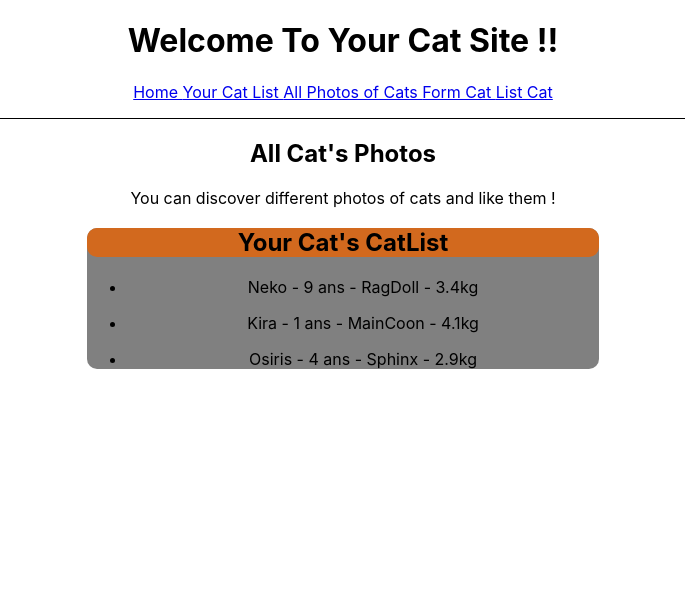
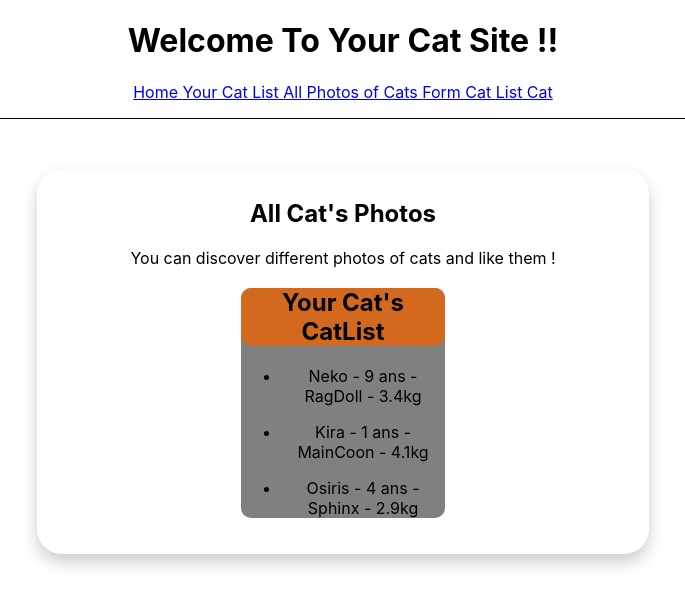
Before and after one commit to JulienHanon/Cours-React, a React (Create React App) app in the folder cat-app/: page /CatsPhoto in a window 1280 px wide. Shown: the top 606 px of the page, without its empty margins (297-982 px from the left). Built offline with nearby package versions, Linux system fonts and the light colour scheme.

Commit message:
affichage photo + requete pour recuperer toute les races

```diff
--- a/cat-app/src/App.js
+++ b/cat-app/src/App.js
@@ -1,12 +1,15 @@
 import {Link, Outlet } from "react-router-dom";
-
 import './App.css';
+import Home from "./routes/Home";
+import Card from "./UI/Card";
 
 
 function App() {
   return (
     <div className="App">
       <h1>Welcome To Your Cat Site !!</h1>
+
+
       <nav
          style={{
           borderBottom: "solid 1px",
--- /dev/null
+++ b/cat-app/src/UI/Card.css
@@ -0,0 +1,18 @@
+.card {
+
+    box-shadow: 0 8px 16px 0 rgba(0,0,0,0.2);
+    transition: 0.3s;
+    justify-content: center;
+    align-items: center;
+    width:40%;
+    padding:10px 50px 20px;
+    border-radius: 25px;
+    margin-left: auto;
+    margin-right :auto;
+    margin-top: 50px;
+
+  }
+
+  .container {
+    padding: 2px 16px;
+  }
--- /dev/null
+++ b/cat-app/src/UI/Card.js
@@ -0,0 +1,16 @@
+import './Card.css';
+
+function Card(props) {
+
+    const classes = 'card' + props.className;
+
+    return (
+
+      <div className='card'>
+          test
+      </div>
+    );
+}
+
+
+export default Card;
--- /dev/null
+++ b/cat-app/src/routes/CatList.css
@@ -0,0 +1,4 @@
+img {
+    width: 50%;
+    height: 50%;
+}
--- a/cat-app/src/routes/CatList.js
+++ b/cat-app/src/routes/CatList.js
@@ -1,19 +1,37 @@
 
 import React, { useState, useEffect } from 'react';
+import Card from '../UI/Card';
+import './../UI/Card.css';
+import './CatList.css';
 
  function CatList(){
 
-    const[cat, setCat] = useState([]);
+    const[cat, setCat] = useState([""]);
 
     const fetchCatBreed = async () =>{
-       const response = await fetch('https://api.thecatapi.com/v1/breeds');
-        const data = await response.json();
-        console.log(data)
+       const response = await fetch('https://api.thecatapi.com/v1/images/search');
+       const data = await response.json();
+       const transformedCat = data.map((catData) =>{
+           return{
+               url : catData.url,
+           };
+       });
+       setCat(transformedCat);
+       console.log("transformedCat",transformedCat);
+       console.log("cat",cat[0].url);
+
+
     }
+    const UneImage = cat.map (cat => (<h1>{cat.url}</h1>))
+
 
     return (
-
-       <button onClick={fetchCatBreed}>cliquer moi !</button>
+        <div className='card'>
+             <button onClick={fetchCatBreed}>Cliquer sur moi !</button>
+             <div>
+                    <img src={cat[0].url}></img>
+             </div>
+        </div>
 
     );
     }
--- a/cat-app/src/routes/CatsPhoto.js
+++ b/cat-app/src/routes/CatsPhoto.js
@@ -1,9 +1,11 @@
 
 import YourList from "../component/YourList";
+import './../UI/Card.css';
 
 function CatsPhotos(){
     return(
-        <main>
+
+        <main className="card">
             <h2> All Cat's Photos</h2>
             <p> You can discover different photos of cats and like them ! </p>
             <YourList></YourList>
--- a/cat-app/src/routes/FormCat.js
+++ b/cat-app/src/routes/FormCat.js
@@ -1,4 +1,4 @@
-
+import './../UI/Card.css';
 
 function FormCat(props){
 
@@ -15,7 +15,7 @@ function FormCat(props){
     };
 
     return(
-        <div  className='Cat-header'>
+        <div  className='card'>
            <h2>FORMULAIRE</h2>
            <div>
            <form onSubmit={formSubmissionHandler}>
--- a/cat-app/src/routes/Home.Js
+++ b/cat-app/src/routes/Home.Js
@@ -1,11 +1,16 @@
-
+import Card from "../UI/Card";
+import './../UI/Card.css';
 
 function Home(){
     return(
-        <main>
-            <h2> Welcome to your Cat site !!</h2>
-            <p> You can fill your cat list and discover other cats around the world</p>
-        </main>
+
+        <div className="card">
+            <main>
+                <h2> Welcome to your Cat site !!</h2>
+                <p> You can fill your cat list and discover other cats around the world</p>
+            </main>
+        </div>
+
     );
 }
 
--- a/cat-app/src/routes/ListPage.Js
+++ b/cat-app/src/routes/ListPage.Js
@@ -1,9 +1,10 @@
 
 import YourList from "../component/YourList";
+import './../UI/Card.css';
 
 function ListPage(){
     return(
-        <main>
+        <main className="card">
             <h2> This is Your Cat's List !!</h2>
             <p> Add your cat to create your list</p>
             <YourList></YourList>
```
